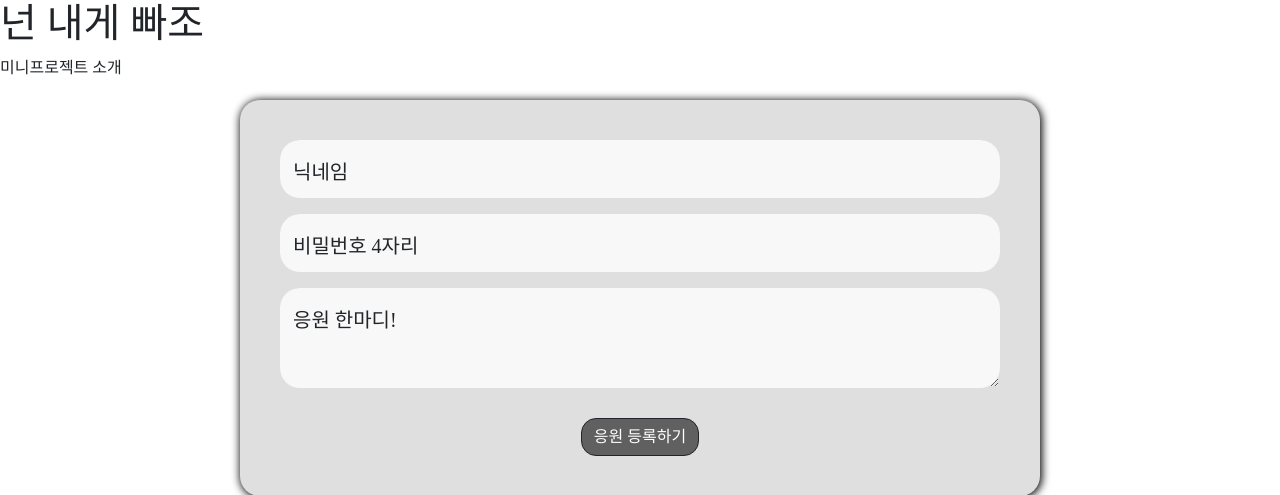
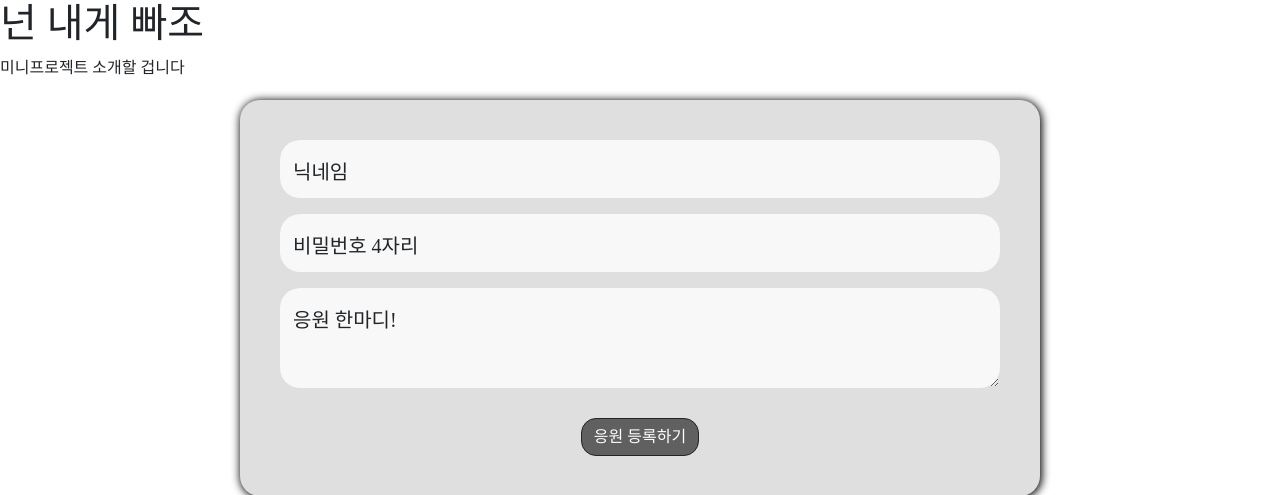
Before and after one commit to ParkJe2/team_IntroductionPage, a Flask app: page / in a window 1280 px wide. Shown: the top 495 px of the page. Run offline with Flask 3, Linux system fonts and the light colour scheme; data that the repository does not hold is empty; some libraries are stand-ins or nearby versions.

Commit message:
테스트라고

```diff
--- a/templates/index.html
+++ b/templates/index.html
@@ -35,7 +35,7 @@
   <body>
     <div>
       <h1>넌 내게 빠조</h1>
-      <div>미니프로젝트 소개</div>
+      <div>미니프로젝트 소개할 겁니다</div>
     </div>
     <div class="mypost">
       <div class="form-floating mb-3">
```
